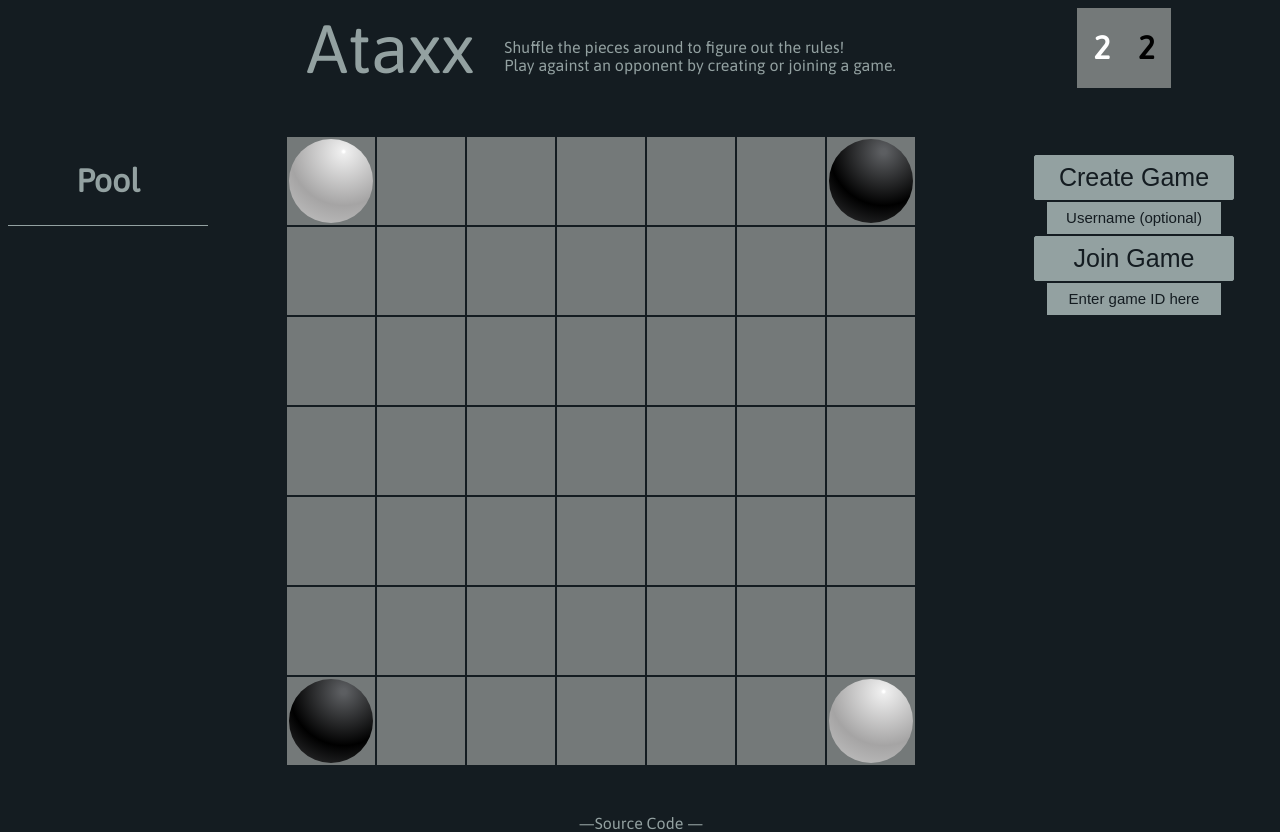
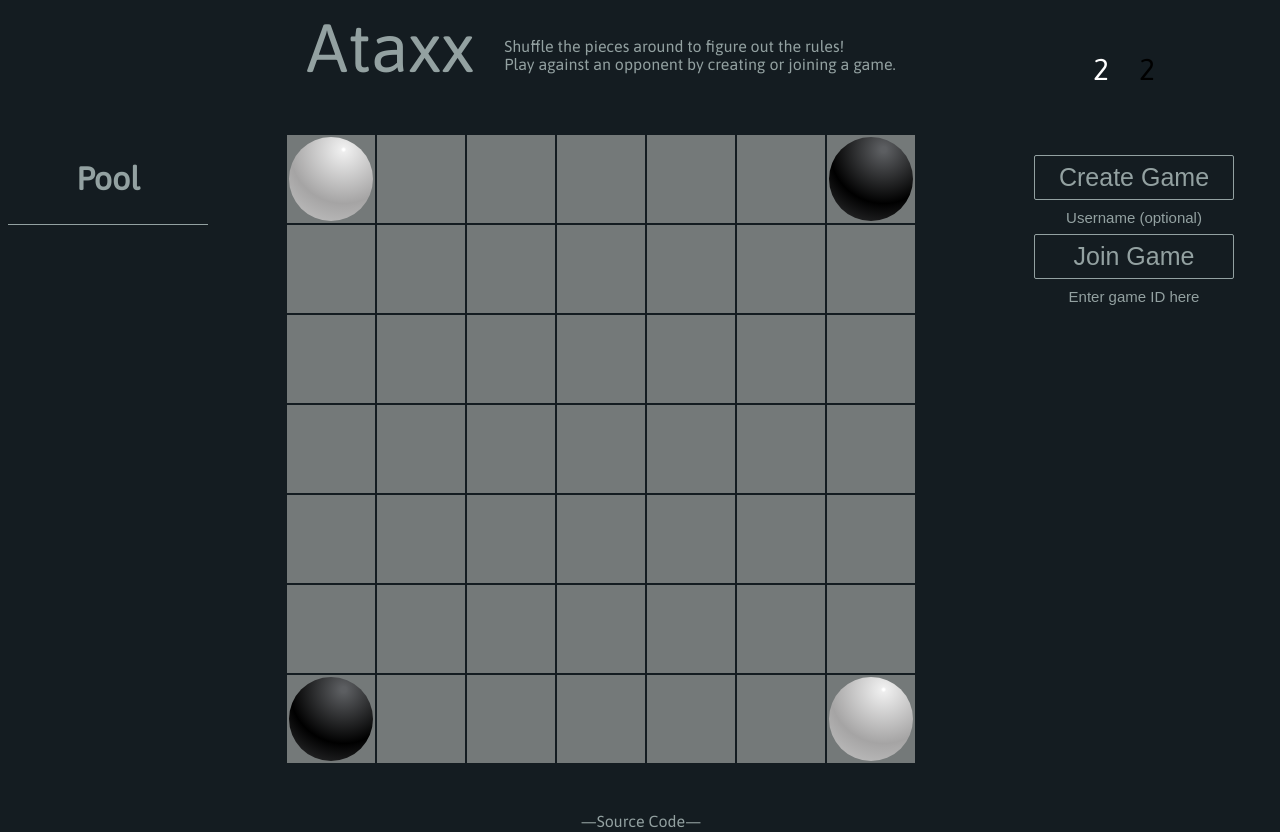
Before and after one commit to ysicg/wataxx, a website with bundled scripts: page client/index.html in a window 1280 px wide. Built offline with nearby package versions, Linux system fonts and the light colour scheme; no server answers.

Commit message:
nav3 + msgBoard re-style

```diff
--- a/client/index.html
+++ b/client/index.html
@@ -25,8 +25,8 @@
 				</div>
 			</div>
 			<div class = "nav3">
-					<div style="color: white;"><h1 id="whiteCount">2</h1></div>
-					<div style="color: black"><h1 id="blackCount">2</h1></div>
+					<div style="color: white;" id="whiteCount">2</div>
+					<div style="color: black" id="blackCount">2</div>
 				</div>
 
 
@@ -74,11 +74,11 @@
 
 
 
-		<div id="popUp"> </div>
+		<div id="popUp"></div>
 
 
 				<div class="foot">
-					<span class="transL">&mdash;</span><a href="https://github.com/ysicg/wataxx" title="github">Source Code</a> <span class="transR">&mdash;</span>
+					<span class="transL">&mdash;</span><a href="https://github.com/ysicg/wataxx" title="github">Source Code</a><span class="transR">&mdash;</span>
 				</div>
 		</div>
 			<script src="client.js" type="module"></script>
--- a/client/style.css
+++ b/client/style.css
@@ -1,8 +1,11 @@
 @import url('https://fonts.googleapis.com/css2?family=Asap&display=swap');
+
 /* initial colors: * --fg: #141c21; --bg: #93a1a1; */
 
 /* global variables */
+
 :root {
+
 	--black-sphere: radial-gradient(
 	circle at 65% 15%,
 	#5c5e61 1px,
@@ -10,6 +13,7 @@
 	rgb(0, 0, 0) 60%,
 	#37383a 100%
 	);
+
 	--white-sphere: radial-gradient(
 	circle at 65% 15%,
 	#fff 1px,
@@ -17,15 +21,24 @@
 	#a5a4a4 60%,
 	#c5c5c5 100%
 	);
+
 	--bg: #141c21;
 	--fg: #93a1a1;
 }
 
+*:focus {
+	/* remove ugly default focus borders */
+	outline: none;
+}
+
+
+/* General Page Format */
 
 body {
 	background-color: var(--bg) ;
 	color: var(--fg);
 }
+
 .container {
 	font-family:asap;
 	display: grid;
@@ -40,8 +53,11 @@ body {
 	grid-gap: 3rem;
 	align-items: center;
 	justify-items: center;
+}
 
-}
+
+/* Navigation Bar */
+
 .nav {
 	grid-area: nav2;
 	display:inline-flex;
@@ -54,28 +70,36 @@ body {
 
 .nav3 {
 	grid-area: nav3;
-	background: #747979;
+	align-self: end;
 	display:flex;
-	padding: 0 10%;
-	gap: 80%;
+	width:100%;
+	gap: 30px;
 	justify-content: center;
+	align-items: stretch;
+	box-sizing:border-box;
+	position: relative;
+	font-size: 30px;
 }
 
-
-
-
+#whiteCounter #blackCounter {
+	position: absolute;
+}
 
 #title {
 	font-size:68px;
 	margin-bottom:0;
 }
+
 #title a {
 	color: var(--fg);
 }
+
 #title-msg p {
 	margin-bottom:0;
 }
 
+
+/* Left-Side: Pool */
 
 #pool {
 	display: grid;
@@ -85,6 +109,7 @@ body {
 	grid-area: pool;
 	grid-template-rows: 90px repeat(10, 1fr);
 	align-items: center;
+	align-self: start;
 	justify-self: end;
 	margin-right: 20px;
 }
@@ -98,19 +123,25 @@ body {
 	border-bottom: 1px solid var(--fg);
 }
 
-#pool .game-link {
+.game-link {
 	display:flex;
 	justify-content:center;
 	align-items: center;
 	height: 100%;
 	width: 100%;
 }
+
 #pool .game-link:hover {
 	color:var(--bg);
 	background-color: var(--fg);
 }
+
+
+/* Center of Page: Board */
+
 .board {
 	display:grid;
+	align-self: start;
 	grid-template-columns: repeat(7, 1fr);
 	grid-template-rows: repeat(7, 1fr);
 	height:630px;
@@ -133,6 +164,9 @@ body {
 	z-index:0;
 }
 
+
+/* Right of Page: Message Board */
+
 #msgBoard {
 	display: grid;
 	height:630px;
@@ -140,6 +174,7 @@ body {
 	background-color: inherit;
 	grid-area:msgs;
 	justify-self:start;
+	align-self: start;
 	/*	grid-template-rows: 150px 150px repeat(3, 1fr); */
 	grid-template-rows: 150px 150px repeat(3, 1fr);
 	line-height: 150%;
@@ -163,18 +198,26 @@ body {
 }
 
 .btn {
-	color:var(--bg);
-	background-color: var(--fg);
+	color:var(--fg);
+	background-color: var(--bg);
 	border-radius: 2px;
 	border: 1px solid var(--fg);
 	text-align:center;
 	cursor:pointer;
 }
+
 input {
-	background-color: var(--fg);
+	background-color: var(--bg);
+	color:var(--fg);
 	text-align:center;
-	border: 2px solid var(--bg);
+	border: 1px solid var(--bg);
 }
+
+input:focus {
+	background-color: #23313a;
+	color:var(--fg);
+}
+
 #btnCreate, #btnJoin {
 	width: 200px;
 	height: 45px;
@@ -182,8 +225,8 @@ input {
 }
 
 .btn:hover {
-	color:var(--fg);
-	background-color:var(--bg) ;
+	color:var(--bg);
+	background-color:var(--fg) ;
 }
 
 #userNameField, #txtGameID {
@@ -194,9 +237,11 @@ input {
 }
 
 ::placeholder{
-	color:var(--bg);
+	color:var(--fg);
 }
 
+
+/* Board Cells and Pieces */
 
 .cell {
 	display:flex;
@@ -209,6 +254,7 @@ input {
 	border: 1.5px solid var(--bg);
 	box-sizing:border-box;
 }
+
 .legal-square {
 	width:inherit;
 	height:inherit;
@@ -226,19 +272,22 @@ input {
 	border-radius: 50%;
 }
 
+
+/* Bottom Page: Footer */
+
 .foot {
 	bottom:0;
 	width:100%;
 	grid-area:footer;
 	text-align:center;
-
 }
 
 .foot span {
-	display: inline-block;  /* because transforms don't apply to inline elements by default*/
+	display: inline-block;
 	transition: 0.3s;
 	color: var(--fg);
 }
+
 .foot a {
 	color: var(--fg);
 	text-decoration: none;
@@ -247,7 +296,11 @@ input {
 .foot:hover .transR { transform: translate(120%); }
 .foot:hover .transL { transform: translateX(-120%); }
 
+
+/* Break Points */
+
 @media only screen and (max-width:1400px){
+
 	.container {
 		grid-template-columns: 0.3fr 650px 300px;
 	}
@@ -260,6 +313,7 @@ input {
 		justify-content:start;
 	}
 }
+
 @media only screen and (max-width: 1000px) {
 
 	.container {
@@ -271,9 +325,10 @@ input {
 		'pool pool'
 		'footer footer';
 	}
+}
 
-}
 @media only screen and (max-width: 900px) {
+
 	.container {
 		grid-template-columns: 1fr 1fr;
 		grid-template-rows: 0.8fr 0.3fr 650px 1fr 0.2fr;
@@ -288,7 +343,9 @@ input {
 		justify-self:center;
 	}
 }
+
 @media only screen and (max-width: 635px) {
+
 	.board {
 		height:530px;
 		width:530px;
@@ -296,6 +353,7 @@ input {
 }
 
 @media only screen and (max-width: 540px) {
+
 	.container {
 		grid-template-columns: 1fr;
 		grid-template-rows: 0.8fr 0.2fr 650px 1fr 1fr 0.2fr;
@@ -312,7 +370,9 @@ input {
 		width:500px;
 	}
 }
+
 @media only screen and (max-width: 500px) {
+
 	.board {
 		height:430px;
 		width:430px;
@@ -331,13 +391,17 @@ input {
 		}
 	}
 }
+
 @media only screen and (max-width: 440px) {
+
 	.board {
 		height:380px;
 		width:380px;
 	}
 }
+
 @media only screen and (max-width: 375px) {
+
 	.board {
 		height:370px;
 		width:370px;
```
Lines whose indentation alone changed are shown as unchanged.
